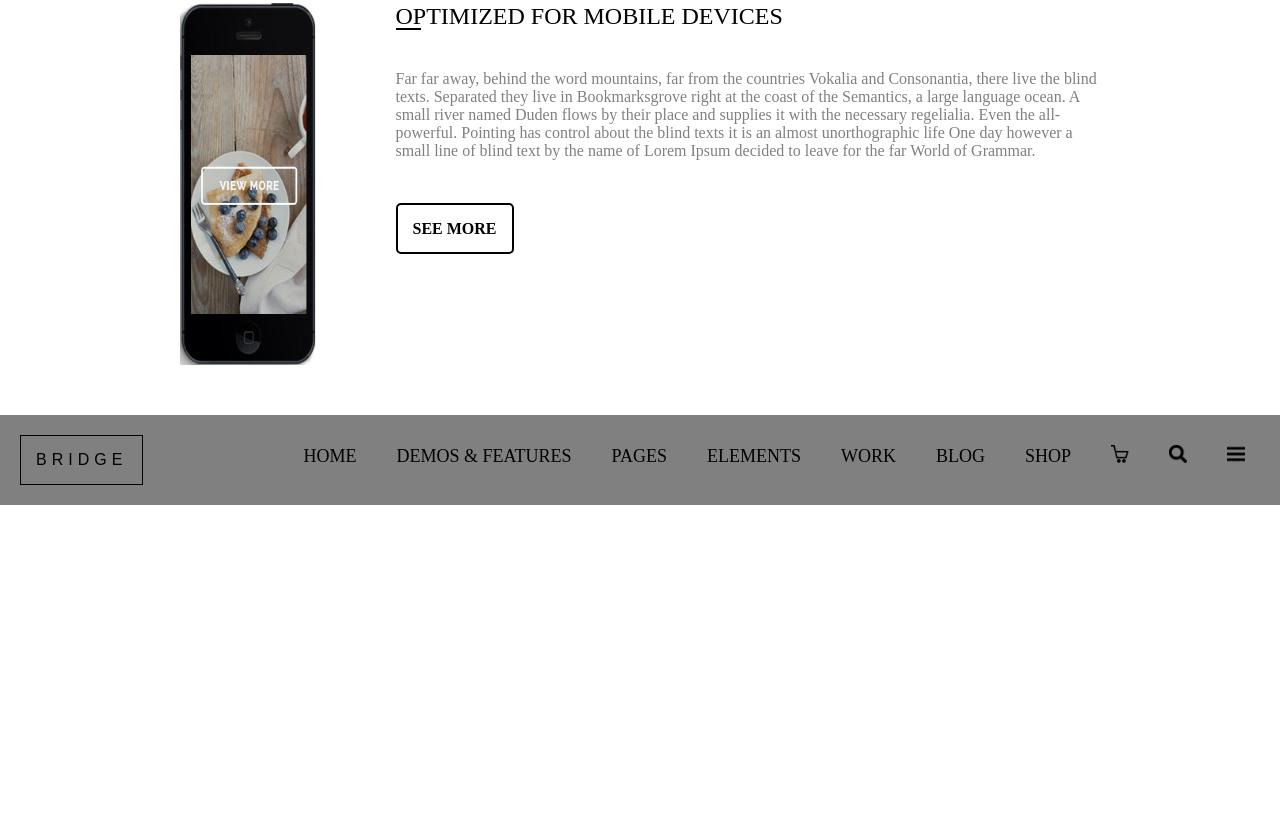
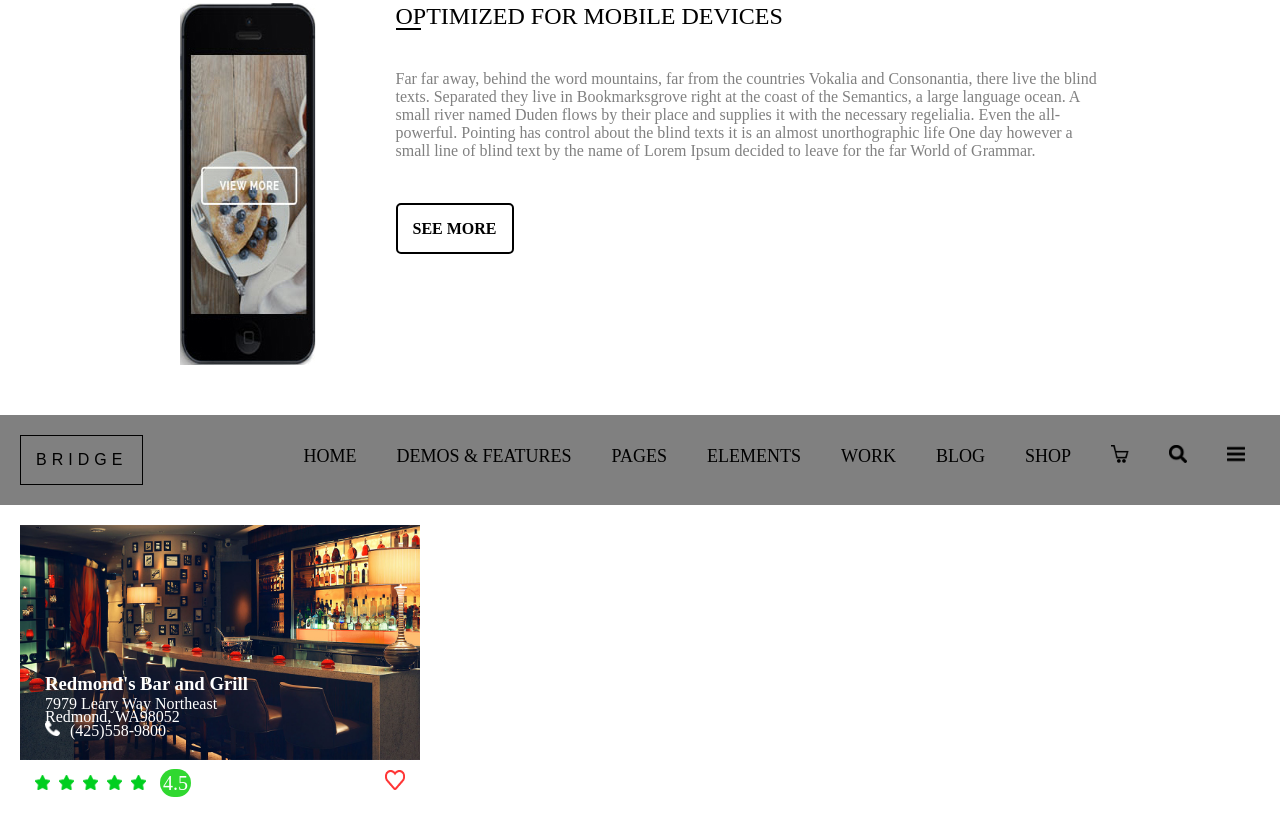
Before and after one commit to BrikBazyko/Test, a plain HTML site: page index.html in a window 1280 px wide. Shown: the part 1795-2610 px from the top of the page. Before the commit the page ends 2300 px from the top, so only its background shows below. Drawn offline with Linux system fonts and the light colour scheme; files whose address does not match are found by name.

Commit message:
Add 8 block

```diff
--- a/index.html
+++ b/index.html
@@ -136,7 +136,29 @@
                         </li>
                         <li class="header__list-item"> <a href="#"> <img src="img/bars.png" class="header__list-img"></a>
                         </li>
-
+                      </div>
+                    </div>
+                        <!-- 8 -->
+                        <div class="footer">
+                          <div class="footer__main">
+                            <div class="main__section">
+                              <h3 class="footer__title"> Redmond's Bar and Grill
+                              </h3>
+                              <p class="footer__text">7979 Leary Way Northeast</p>
+                              <p class="footer__text">Redmond, WA98052</p>
+                              <p class="footer__text"><img class="footer__img"src="img/tube.png" alt="">(425)558-9800 </p>
+                            </div>
+                          </div>
+                          <div class="footer__top">
+                            <img src="img/star.png" alt="" class="footer__image">
+                            <img src="img/star.png" alt="" class="footer__image">
+                            <img src="img/star.png" alt="" class="footer__image">
+                            <img src="img/star.png" alt="" class="footer__image">
+                            <img src="img/star.png" alt="" class="footer__image">
+                            <span class="footer__rating">4.5</span>
+                            <img src="img/heart.png" alt="" class="footer__image">
+                          </div>
+                        </div>
                       </ul>
                     </nav>
                   </div>
--- a/style/style.css
+++ b/style/style.css
@@ -232,3 +232,53 @@ li{
   font-family: sans-serif;
   padding: 15px;
 }
+.footer{
+  margin: 20px;
+}
+.footer__main{
+  background-image: url(C:/Users/brikb/Downloads/Test/img/bar.jpg);
+  background-size: cover;
+  width: 400px;
+  height: 235px;
+  color: white;
+  display: flex;
+}
+.main__section{
+  display: flex;
+  flex-direction: column;
+  justify-content: flex-end;
+  margin: 25px;
+}
+.footer__title{
+  margin-bottom: 0;
+}
+.footer__rating{
+  background: #30d830;
+  border-radius: 16px;
+  color: white;
+  font-size: 20px;
+  padding: 3px;
+      margin-left: 10px;
+}
+
+.footer__top{
+  margin: 10px;
+}
+.footer__image{
+  height: 15px;
+  width: 15px;
+  margin-left: 5px;
+}
+.footer__image:last-child{
+  margin-left: 190px;
+  width: 20px;
+  height: 20px;
+}
+.footer__img{
+  width: 15px;
+  height: 15px;
+  margin-right: 10px;
+}
+.footer__text{
+  margin-bottom: -5px;
+}
```
Also changed, not shown: img/bar.jpg (added), img/heart.png (added), img/star.png (added), img/star_PNG1596.png (added), img/tube.png (added).
